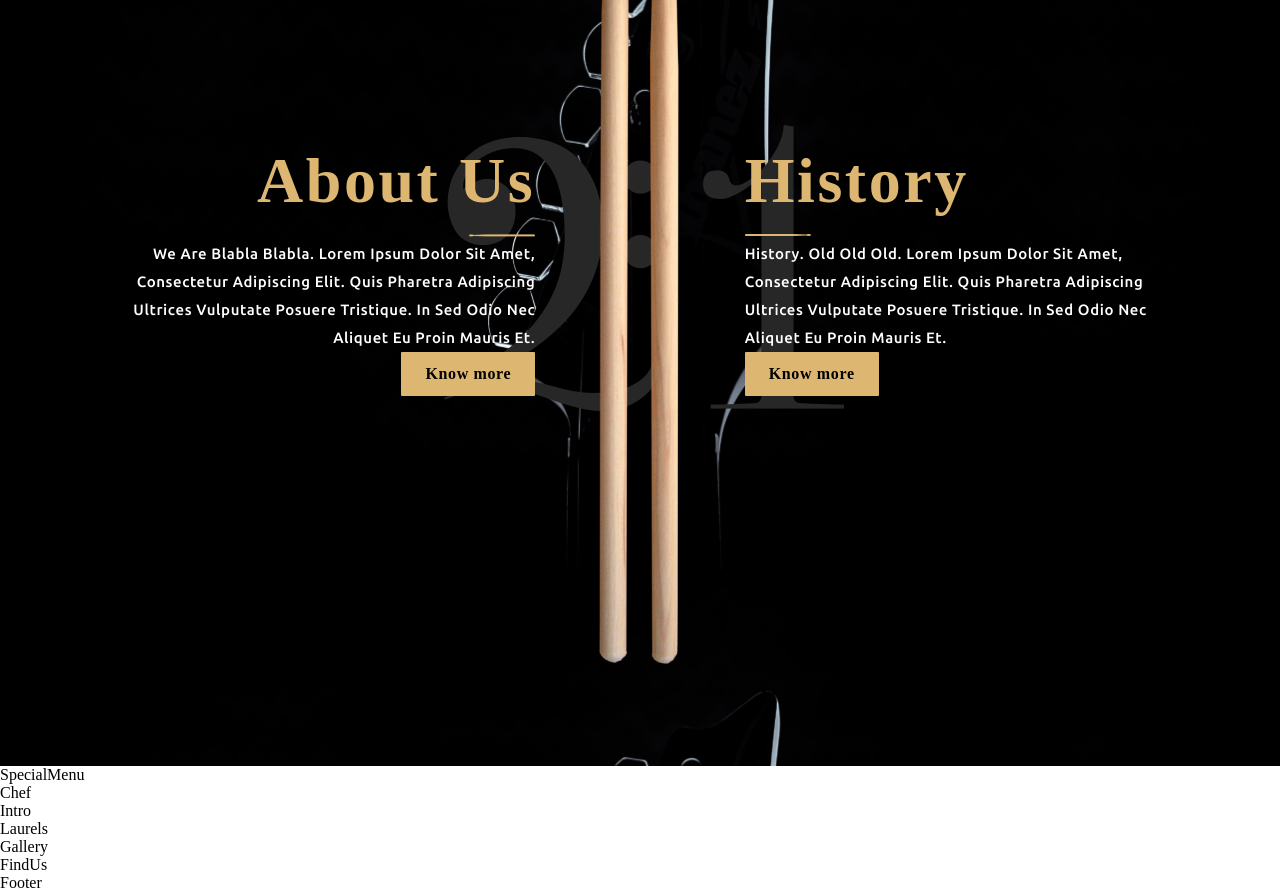
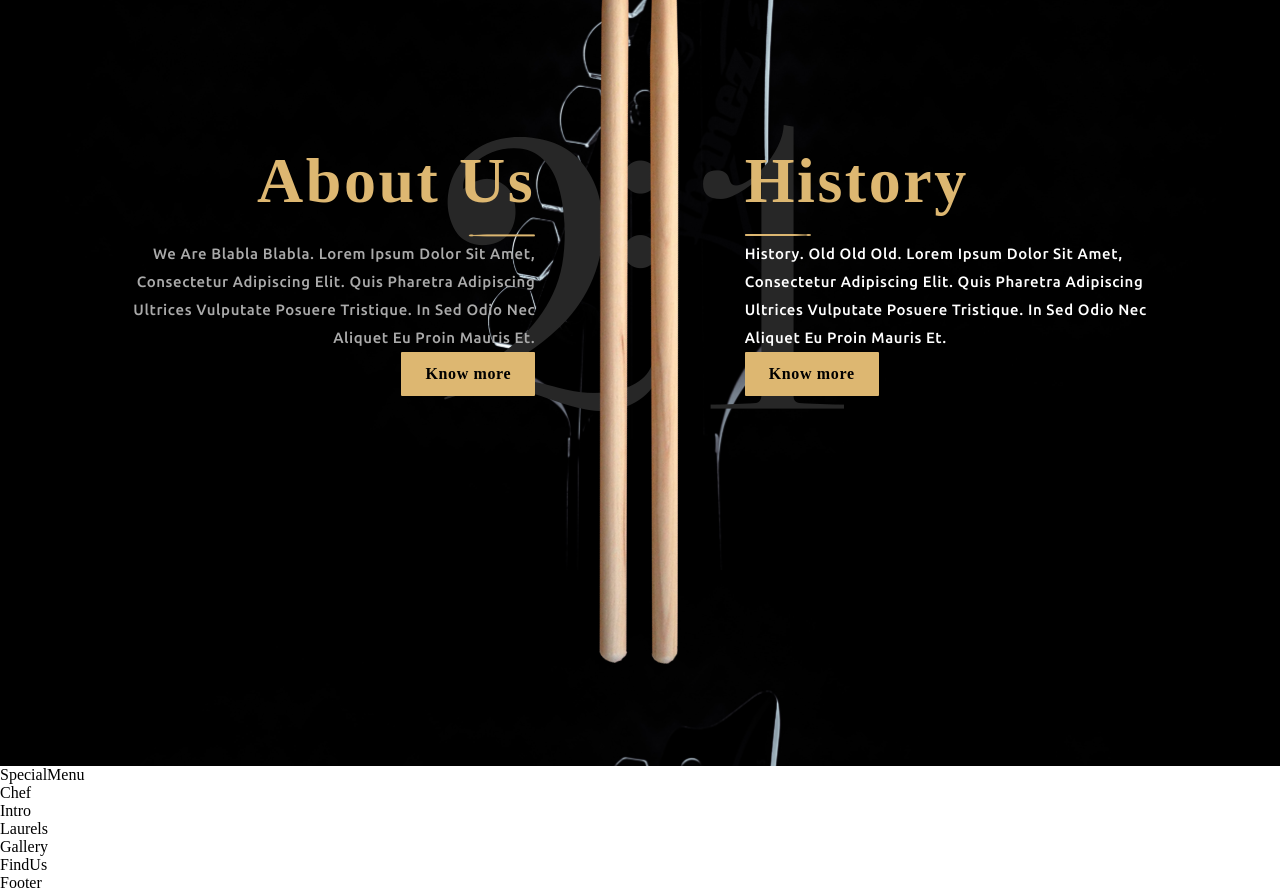
Before and after one commit to laszlosomogyimusic/Low-Fat-Bass, a React (Create React App) app: page / in a window 1280 px wide. Shown: the part 1100-1992 px from the top of the page. Built offline with nearby package versions, Linux system fonts and the light colour scheme.

Commit message:
Article now accepts style

```diff
--- a/src/components/Article/Article.jsx
+++ b/src/components/Article/Article.jsx
@@ -3,32 +3,25 @@ import "./Article.css"
 
 import  { images } from "../../constants/"
 
-let articleClassName = "article";
-let titleClassName = "article__title";
-let subtitleClassName = "article__subtitle";
-let textClassName = "article__text";
+var data = "";
+var articleClassName = "";
 
-const initClassNames = (titleModifierClass, subtitleModifierClass, textModifierClass, justifyContentTo) => {
-  console.log("initClassNames: " + textClassName);
-  switch(justifyContentTo) {
+
+const justifyContent = () => {
+  switch(data.justifyContentTo) {
     case "left":
-      articleClassName += " article--justifyleft"   //make sure there is a leading space in the string
+      articleClassName += "article article--justifyleft"
     break;
     case "right":
-      articleClassName += " article--justifyright"  //make sure there is a leading space in the string
+      articleClassName += "article article--justifyright"
     break;
     case "center":
-      articleClassName += " article--justifycenter" //make sure there is a leading space in the string
+      articleClassName += "article article--justifycenter"
     break;
     default:
-      articleClassName += " article--justifyleft"   //make sure there is a leading space in the string
+      articleClassName += "article article--justifyleft"
     break;
   }
-
-  titleClassName += titleModifierClass ? ` ${titleModifierClass}` : "";           //make sure there is a leading space in the string
-  subtitleClassName += subtitleModifierClass ? ` ${subtitleModifierClass}` : "";  //make sure there is a leading space in the string
-  textClassName += textModifierClass ? ` ${textModifierClass}` : "";              //make sure there is a leading space in the string
-
 }
 
 const HorizontalDrumstick = ({ doRotateImage = false }) => {
@@ -41,37 +34,83 @@ const HorizontalDrumstick = ({ doRotateImage = false }) => {
   )
 }
 
-const Article = ({title = "", titleModifierClass = "", text = "", textModifierClass = "", isTextColorGrey=false, subtitle = "", subtitleModifierClass= "", justifyContentTo = "", buttonText = "" }) => {
-  initClassNames(titleModifierClass, subtitleModifierClass, textModifierClass, justifyContentTo);
-  console.log("Article: " + textClassName);
+const Paragraph = ({ pText, pClassName, pStyle}) => {
+  return (
+    <>
+    { pStyle ? (
+      <p className={pClassName} style={pStyle}>{pText}</p>
+    ) : (
+      <p className={pClassName}>{pText}</p>
+    )}
+    </>
+  )
+}
 
+const H1 = ({ h1Text, h1ClassName, h1Style}) => {
+  return (
+    <>
+    { h1Style ? (
+      <h1 className={h1ClassName} style={h1Style}>{h1Text}</h1>
+    ) : (
+      <h1 className={h1ClassName}>{h1Text}</h1>
+    )}
+    </>
+  )
+}
+
+const renderWithSubtitle = () => {
+  return (
+    <div>
+      <Paragraph
+        pClassName="article__subtitle"
+        pStyle={data.subtitleStyle}
+        pText={data.subtitle}
+      />
+      <HorizontalDrumstick
+        doRotateImage = {data.justifyContentTo === "left" ? false : true}
+      />
+      <H1
+        h1ClassName="article__title"
+        h1Text = {data.title}
+        h1Style = {data.titleStyle}
+      />
+    </div>
+  );
+}
+
+const renderWithoutSubtitle = () => {
+  return (
+    <div>
+      <H1
+        h1ClassName="article__title"
+        h1Text = {data.title}
+        h1Style = {data.titleStyle}
+      />
+      <HorizontalDrumstick
+        doRotateImage = {data.justifyContentTo === "left" ? false : true}
+      />
+    </div>
+  );
+}
+
+// const Article = ({title = "", titleStyle = "", text = "", textStyle = "", subtitle = "", subtitleStyle= "", justifyContentTo = "", buttonText = "" }) => {
+const Article = (props) => {
+  data = props;
+  justifyContent();
   return (
     <article className={articleClassName}>
-      { subtitle ? (
-          <div>
-            <p className={subtitleClassName}>{subtitle}</p>
-            <HorizontalDrumstick
-              doRotateImage = {justifyContentTo === "left" ? false : true}
-            />
-            <h1 className={titleClassName}>{title}</h1>
-          </div>
-          )
-        : (
-            <div>
-              <h1 className={titleClassName}>{title}</h1>
-              <HorizontalDrumstick
-                doRotateImage = {justifyContentTo === "left" ? false : true}
-              />
-            </div>
-        )
+      { data.subtitle ? renderWithSubtitle() : renderWithoutSubtitle()
       }
-      { text && (
-        <p
-          className={textClassName}>{text}</p>
+      { data.text && (
+        <Paragraph
+          pClassName="article__text"
+          pStyle={data.textStyle}
+          pText={data.text}
+        />
       )}
 
-      { buttonText && (
-        <button type="button" className="article__button">{buttonText}</button>
+      { data.buttonText && (
+        <button type="button" className="article__button">{data.buttonText}</button>
       )}
     </article>
   )
--- a/src/container/AboutUs/AboutUs.css
+++ b/src/container/AboutUs/AboutUs.css
@@ -24,7 +24,3 @@
 .aboutus__drumsticks-image {
   height: 800px;
 }
-
-.aboutus__article-text--grey {
-  color: var(--grey);
-}
--- a/src/container/AboutUs/AboutUs.jsx
+++ b/src/container/AboutUs/AboutUs.jsx
@@ -5,7 +5,13 @@ import { aboutUs, history } from "./data"
 import { Article } from '../../components';
 
 
-const AboutUs = () => (
+const AboutUs = () => {
+
+  const textStyle = {
+    color: 'var(--grey)'
+  }
+
+  return (
     <section className="aboutus app__bg app__flex--center app__section" id="about">
       <div className="aboutus__logo21 app__flex--center">
         <img className="aboutus__logo21--image" src={images.logoNoCircle} alt="logo 21"/>
@@ -15,8 +21,7 @@ const AboutUs = () => (
           justifyContentTo = "right"
           title = {aboutUs.title}
           text = {aboutUs.text}
-        textModifierClass="aboutus__article-text--grey"
-        isTextColorGrey = {true}
+          textStyle = {textStyle}
           buttonText = "Know more" />
         <figure className="aboutus__drumsticks flex__center">
           <img className="aboutus__drumsticks-image" src={images.drumsticksVertical} alt="drumsticks vertical" />
@@ -25,10 +30,10 @@ const AboutUs = () => (
           justifyContentTo = "left"
           title = {history.title}
           text = {history.text}
-        isTextColorGrey = {true}
           buttonText = "Know more" />
       </section>
     </section>
-);
+  )
+};
 
 export default AboutUs;
```
Lines whose indentation alone changed are shown as unchanged.
